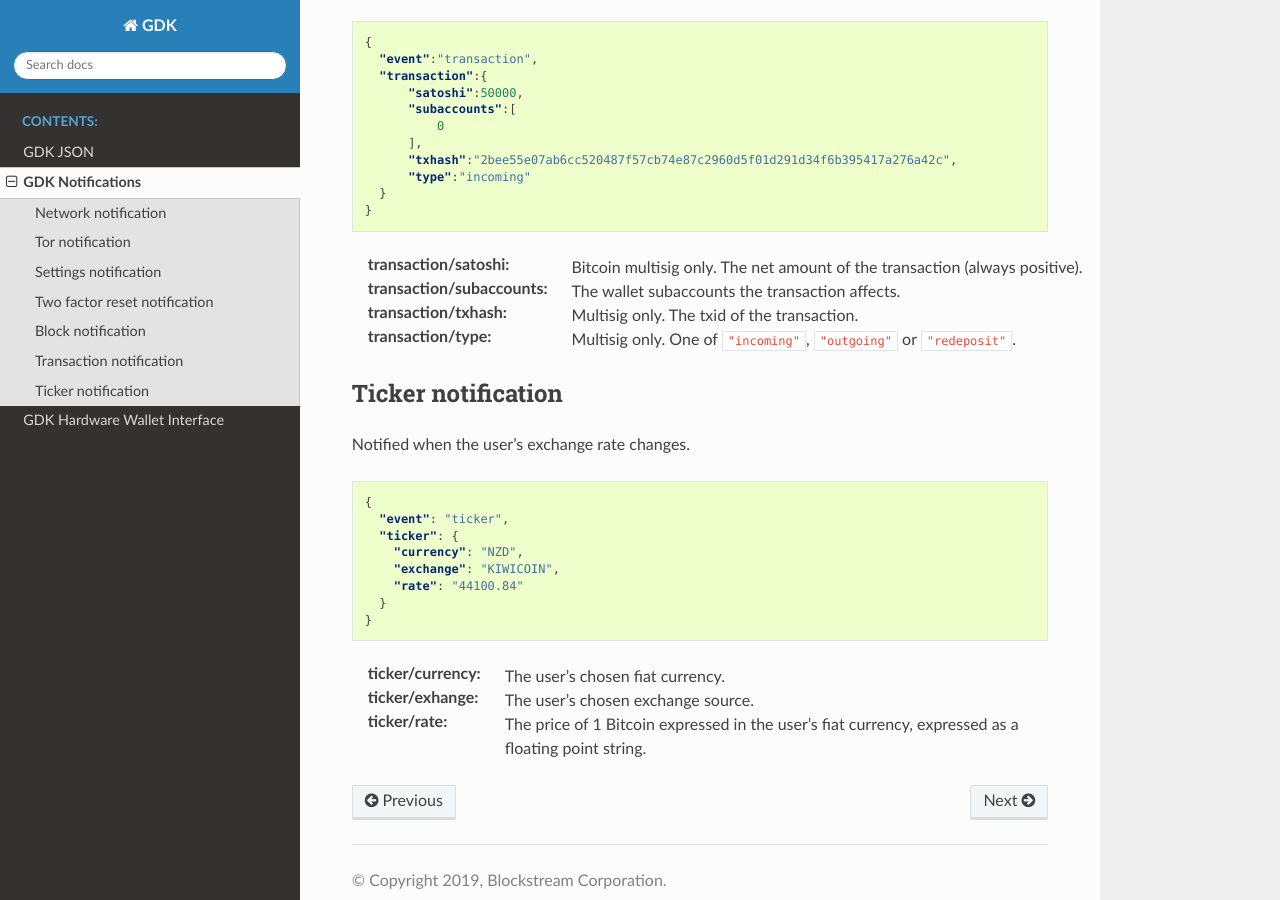
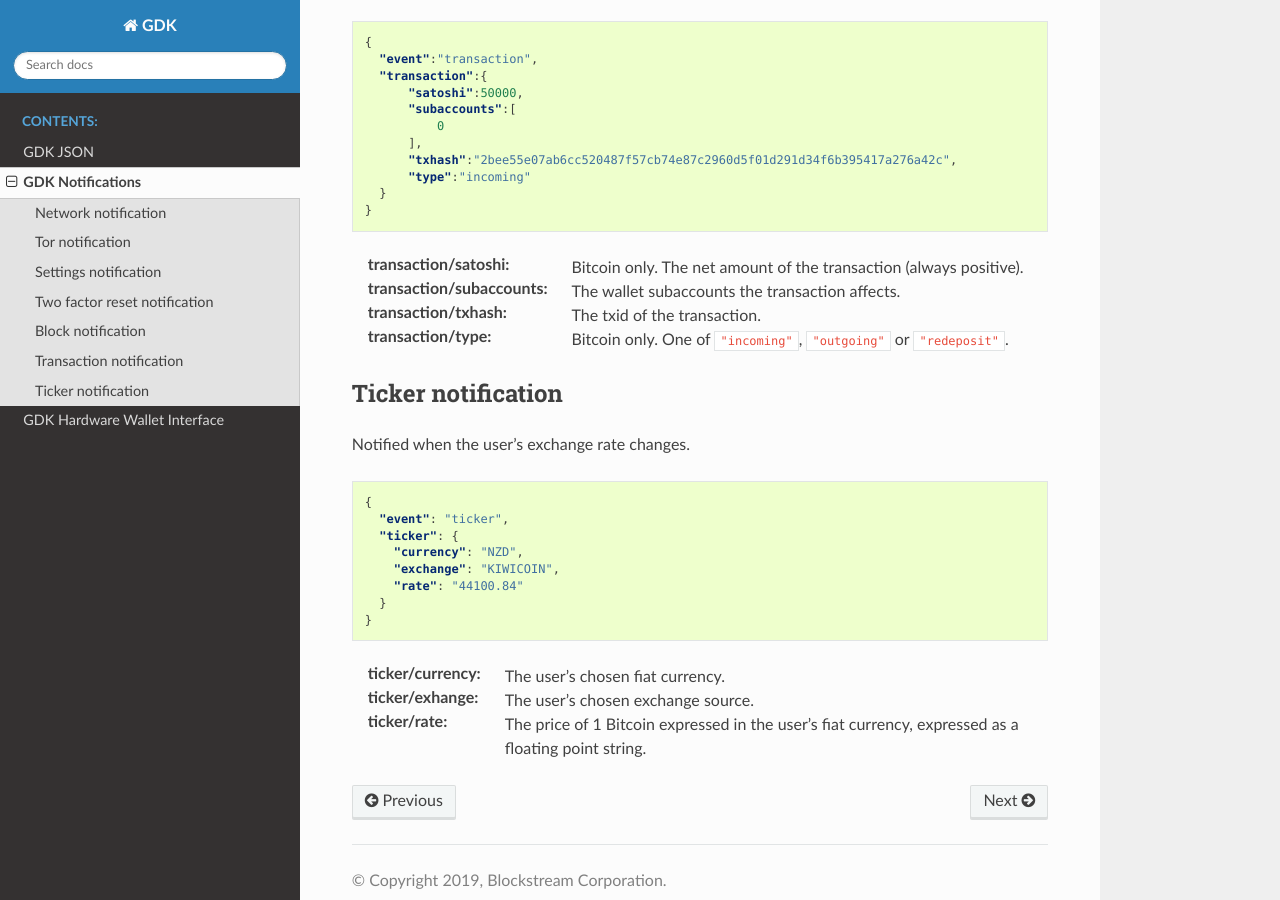
Before and after one commit to Blockstream/gdk, a Sphinx documentation site: the page built from docs/source/gdk-ntf.rst, in a window 1280 px wide and 900 px high, scrolled down 2246 px. Built offline with Sphinx 7.4.7 and the Read the Docs theme 2.0.0, drawn with Linux system fonts in a browser that asks for light colours; pages that are not in the unit, such as notebooks, are missing from menus.

```diff
--- a/docs/source/gdk-ntf.rst
+++ b/docs/source/gdk-ntf.rst
@@ -142,10 +142,10 @@ Notified when a new transaction is received by the wallet.
     }
   }
 
-:transaction/satoshi: Bitcoin multisig only. The net amount of the transaction (always positive).
+:transaction/satoshi: Bitcoin only. The net amount of the transaction (always positive).
 :transaction/subaccounts: The wallet subaccounts the transaction affects.
-:transaction/txhash: Multisig only. The txid of the transaction.
-:transaction/type: Multisig only. One of ``"incoming"``, ``"outgoing"`` or ``"redeposit"``.
+:transaction/txhash: The txid of the transaction.
+:transaction/type: Bitcoin only. One of ``"incoming"``, ``"outgoing"`` or ``"redeposit"``.
 
 
 .. _ntf-ticker:
```
Also changed, not shown: CHANGELOG.md (+1 -0 lines).
